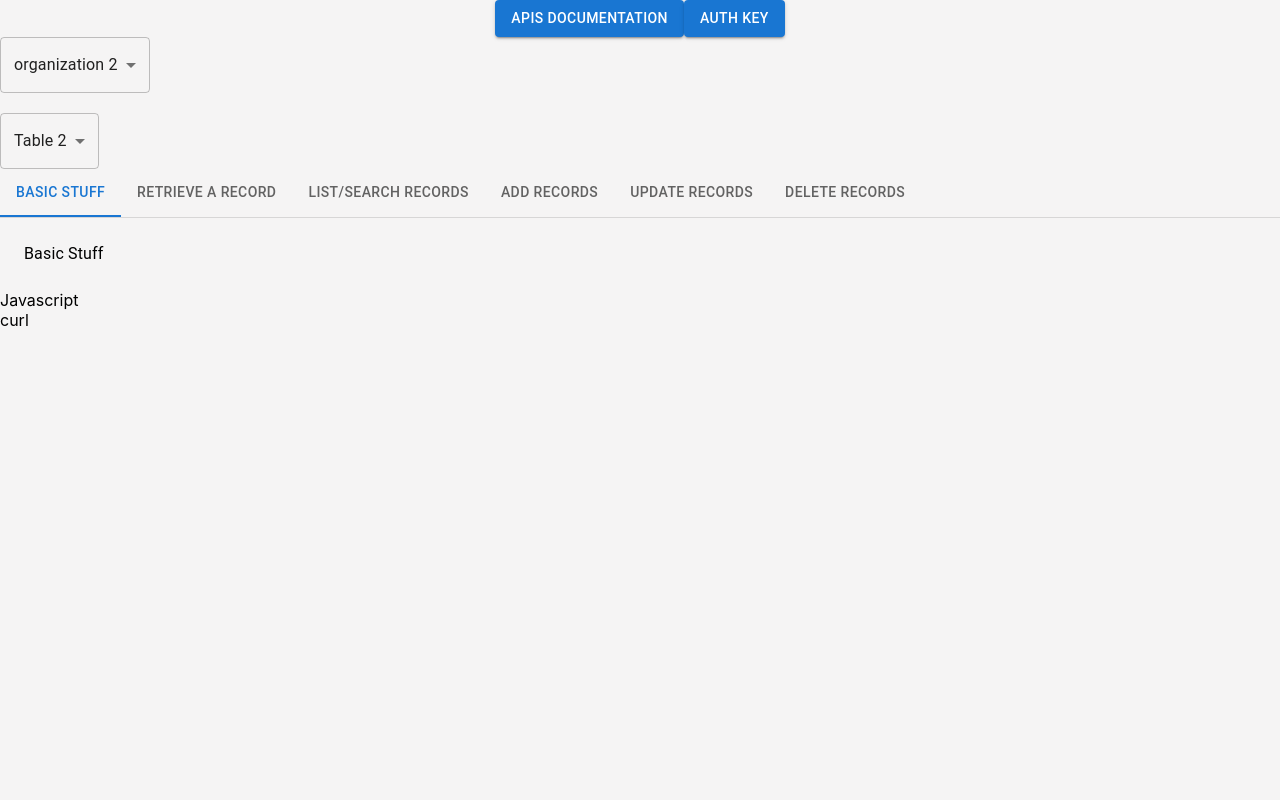
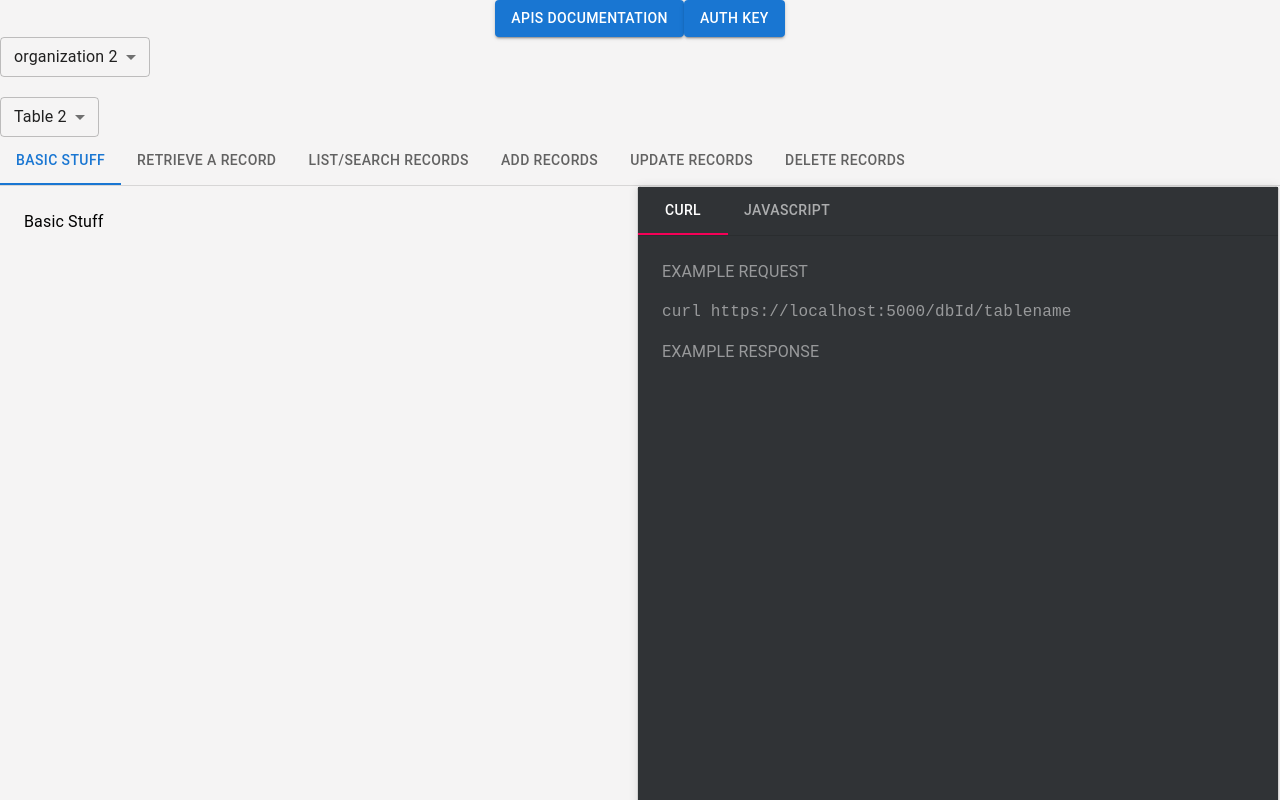
Before and after one commit to shoaibmansoori/db_dash_frontend, a React (Create React App) app: page /apiDoc/db/1/table/1 in a window 1280 px wide. Built offline with nearby package versions, Linux system fonts and the light colour scheme; no server answers.

Commit message:
Row api & Apidoc page styling

```diff
--- a/package.json
+++ b/package.json
@@ -5,6 +5,7 @@
   "dependencies": {
     "@emotion/react": "^11.10.5",
     "@emotion/styled": "^11.10.5",
+    "@material-ui/lab": "^4.0.0-alpha.61",
     "@mui/icons-material": "^5.11.0",
     "@mui/material": "^5.11.8",
     "@testing-library/jest-dom": "^5.16.5",
--- /dev/null
+++ b/src/api/rowApi.js
@@ -0,0 +1,23 @@
+import axios from "../interceptor/interceptor.js";
+const URL = process.env.REACT_APP_API_BASE_URL;
+
+const insertRow = async (db_id,tableName,data) =>
+{
+    return await axios.post(URL +`/dbs/${db_id}/${tableName}/row`,data)
+}
+
+const updateRow = async (db_id,tableName,row_id,data) =>
+{
+    return await axios.post(URL +`/dbs/${db_id}/${tableName}/${row_id}/rowupdate`,data)
+}
+
+const deleteRow = async (db_id,tableName,row_id) =>
+{
+    return await axios.post(URL +`/dbs/${db_id}/${tableName}/${row_id}/deleterow`)
+}
+
+export{
+    insertRow,
+    updateRow,
+    deleteRow
+}
--- a/src/component/apiDoc/apiCrudTab/apiCrudTablist.js
+++ b/src/component/apiDoc/apiCrudTab/apiCrudTablist.js
@@ -54,7 +54,7 @@ function Main() {
   return (
     <>
      <Box sx={{ width: '100%' }}>
-      <Box sx={{ borderBottom: 1, borderColor: 'divider' }}>
+      <Box sx={{ borderBottom: 1, borderColor: 'divider'}}>
         <Tabs value={value} onChange={handleChange} aria-label="basic tabs example">
           <Tab label="Basic stuff" {...a11yProps(0)} />
           <Tab label="Retrieve a record" {...a11yProps(1)} />
--- a/src/component/apiDoc/codeSection/codeTab.js
+++ b/src/component/apiDoc/codeSection/codeTab.js
@@ -1,14 +1,27 @@
-import React from 'react'
-import Curl from './curl'
-import Javascript from './javascript'
-
-function CodeTab() {
+import  React,{useState} from 'react';
+import {Box,Tab} from '@mui/material';
+import {TabContext,TabList,TabPanel} from '@material-ui/lab';
+// import Curl from './curl.js';
+import  JavaScript  from './javascript.js';
+import Curl from '../../table/curl.js';
+export default function CodeTab() {
+  const [value, setValue] = useState('1');
+  const handleChange = (event, newValue) => {
+    setValue(newValue);
+  };
   return (
-    <>
-    <Javascript/>
-    <Curl/>
-    </>
-  )
+    <Box sx={{ width: '50%',right:1,mt:"-72px",position:'fixed', border: '1px solid #d2d2d2', bgcolor : "hsl(214,5%,20%)", color: 'white',
+    typography: 'body1',height: '700px' ,marginBottom:'10px' , borderRadius:'4px', boxShadow: '0 0 10px rgba(0, 0, 0, 0.1)'}}>
+      <TabContext value={value}>
+        <Box sx={{ borderBottom: 1, borderColor: 'divider',border:'px solid black' , borderRadius:'px' ,bgcolor : "hsl(214,5%,20%)"}}>
+          <TabList onChange={handleChange} aria-label="lab API tabs example">
+            <Tab label="Curl" value="1" />
+            <Tab label="JavaScript" value="2" />
+          </TabList>
+        </Box>
+        <TabPanel value="1"> <Curl/> </TabPanel>
+        <TabPanel value="2"> <JavaScript/> </TabPanel>
+      </TabContext>
+    </Box>
+  );
 }
-
-export default CodeTab
--- a/src/component/apiDoc/codeSection/curl.js
+++ /dev/null
@@ -1,7 +0,0 @@
-import { Box } from '@mui/material'
-import React from 'react'
-export default function Curl() {
-  return (
-    <Box>curl</Box>
-  )
-}
--- a/src/component/apiDoc/navbarApi.js
+++ b/src/component/apiDoc/navbarApi.js
@@ -14,8 +14,8 @@ export default function Navbar() {
             <Button variant="contained" color="primary">Auth Key</Button>
         </Box>
    </Box>
-   <Box >
-         <Select value={2} >
+   <Box>
+         <Select size='small' value={2} >
          <MenuItem value={1}>organization 1</MenuItem>
          <MenuItem value={2}>organization 2</MenuItem>
          <MenuItem value={3}>organization 3</MenuItem>
@@ -25,7 +25,7 @@ export default function Navbar() {
      </Box>
      <br></br>
      <Box >
-         <Select value={2} >
+         <Select size='small' value={2} >
          <MenuItem value={1}>Table 1</MenuItem>
          <MenuItem value={2}>Table 2</MenuItem>
          <MenuItem value={3}>Table 3</MenuItem>
--- /dev/null
+++ b/src/component/table/curl.js
@@ -0,0 +1,47 @@
+import { Box, Typography } from "@mui/material";
+import React from "react";
+// import { insertRow } from "../../../api/rowApi";
+import PropTypes from "prop-types";
+
+
+
+
+export default function Curl(props) {
+  console.log(" curl props",props)
+
+
+// const addRow = async(e) =>
+// {
+//   e.preventDefault();
+//   const dbId = await props?.dbData?.db?._id;
+//   const tableName = await props?.dbData?.db?.name;
+//   const data = {}
+//   //await insertRow(dbId,tableName,data)
+// }
+// console.log("dbId",dbId);
+
+
+  return (
+    <Box
+      sx={{
+        maxHeight: "400px",
+        overflow: "auto",
+      }}
+    >
+      <Box sx={{color : "hsla(0,0%,100%,0.5)"}}>EXAMPLE REQUEST
+          <Typography><pre>{
+           "curl https://localhost:5000/dbId/tablename"
+           }</pre>
+          </Typography>
+      </Box>
+      <Box sx={{color : "hsla(0,0%,100%,0.5)"}}>EXAMPLE RESPONSE</Box>
+    </Box>
+  );
+}
+Curl.propTypes= {
+  dbs: PropTypes.array,
+  dbData: PropTypes.any,
+
+
+
+}
--- a/src/component/table/tablesList.js
+++ b/src/component/table/tablesList.js
@@ -93,7 +93,7 @@ export default function TablesList (props ) {
   );
 }
 TablesList.propTypes = {
-    dbData: PropTypes.any,
-    dbId: PropTypes.string,
+  dbData: PropTypes.any,
+  dbId: PropTypes.string,
     orgId: PropTypes.string,
 };
--- a/src/component/workspaceDatabase/orgList.js
+++ b/src/component/workspaceDatabase/orgList.js
@@ -8,8 +8,11 @@ import SingleDatabase from "./singleDatabase";
 import { createDb } from "../../api/dbApi";
 import PropTypes from "prop-types";
 import { updateOrg, deleteOrg } from "../../api/orgApi";
+// import Curl from '../apiDoc/codeSection/curl';
+
 
 export const OrgList = (props) => {
+
   const [name, setName] = useState(false);
   const [orgName, setOrgName] = useState();
   const [db, setDb] = useState(false);
@@ -113,6 +116,9 @@ export const OrgList = (props) => {
                 </Box>
               ))}
 
+            {/* <Curl dbs={props?.dbs}/> */}
+
+
               <Card sx={{m: 4, minWidth: 250, minHeight: 200, boxShadow: 2 ,display: "flex" ,alignItems:"center",justifyContent:"center" }}>
 
                   <Button
--- a/src/component/workspaceDatabase/workspaceCombined.js
+++ b/src/component/workspaceDatabase/workspaceCombined.js
@@ -60,8 +60,10 @@ export default function WorkspaceCombined() {
                   <OrgList orgId={orgId} dbs ={dbs} getOrgAndDbs={getOrgAndDb} />
                    </Box>
 
+
             ))
             }
+
 
 
           </Box>
--- a/src/pages/dbDetail.js
+++ b/src/pages/dbDetail.js
@@ -4,11 +4,15 @@ import {Box,Button, Typography, Container } from "@mui/material";
 import { useLocation } from "react-router-dom";
 import TablesList from "../component/table/tablesList";
 import { Link } from 'react-router-dom'
+import Curl from "../component/table/curl";
 
 
 function DbDetails(props) {
+console.log("dblist",props)
+
     const location = useLocation();
     const [dbData, setDbData] = useState(null);
+    console.log("db",dbData)
 
     useEffect(() => {
         if (location?.state) {
@@ -31,7 +35,7 @@ function DbDetails(props) {
                 </Typography>
             )}
         </Container>
-        <Link to={{pathname: "/apiDoc/db/:dbId/table/:tableName"}} >
+        <Link to={{pathname: "/apiDoc/db/:dbId/table/:tableName"}} style={{ textDecoration: "none" }}>
         <Box sx={{ display: 'flex', justifyContent: 'flex-end' }}>
             <Button variant="contained" color="primary">APIs</Button>
         </Box>
@@ -39,6 +43,7 @@ function DbDetails(props) {
         <Box align="center">
         <TablesList dbData ={dbData} />
    </Box>
+   <Curl dbData={dbData}/>
    </>
     );
 }
```
Also changed, not shown: 1 other file (tests, documents, lock files or other folders).
